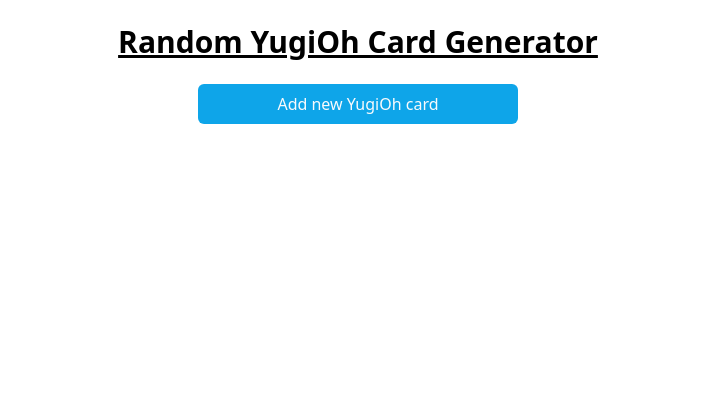
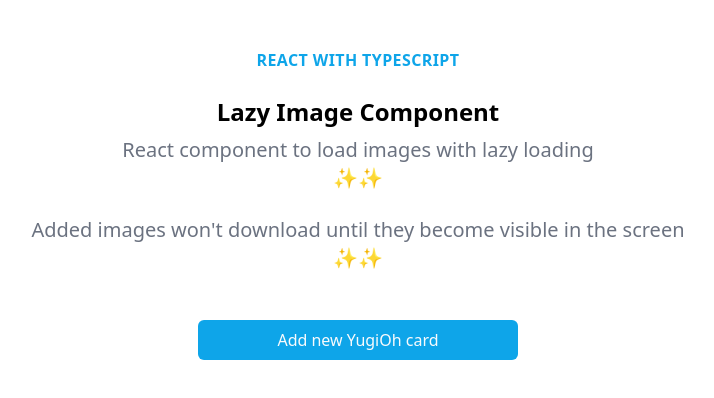
Before and after one commit to Sazocar/lazy-loading-react-ts, a Next.js app: page / in a window 1280 px wide. Shown: the top 398 px of the page, without its empty margins (282-996 px from the left). Built offline with nearby package versions, Linux system fonts and the light colour scheme.

Commit message:
ADD header with description

```diff
--- /dev/null
+++ b/src/components/Header.tsx
@@ -0,0 +1,20 @@
+const Header = (): JSX.Element => {
+  return (
+    <div className='my-6 mx-8'>
+      <h3 className='mb-6 text-base leading-6 text-sky-500 font-semibold tracking-wide uppercase'>
+        React with Typescript
+      </h3>
+      <h1 className='mb-2 text-2xl font-bold'>Lazy Image Component</h1>
+      <p className='mb-6 text-xl text-gray-500'>
+        React component to load images with lazy loading <br /> ✨✨
+      </p>
+
+      <p className='text-gray-500 text-xl'>
+        {`Added images won't download until they become visible in the screen`}
+        <br /> ✨✨
+      </p>
+    </div>
+  )
+}
+
+export default Header
--- a/src/pages/index.tsx
+++ b/src/pages/index.tsx
@@ -2,6 +2,7 @@
 import type { MouseEventHandler } from 'react'
 import RandomCard from '@/components/RandomCard'
 import Head from 'next/head'
+import Header from '@/components/Header'
 
 export const getCardFromAPI = async () => {
   const response = await fetch(
@@ -19,23 +20,20 @@
     setImages([...images, card])
   }
 
-  // useEffect(() => {
-  //   addNewCard()
-  // }, [])
-
   return (
     <>
       <Head>
-        <title>Create Next App</title>
-        <meta name='description' content='Generated by create next app' />
+        <title>Random YugiOh Card | Simón A. Azócar</title>
+        <meta
+          name='description'
+          content='Generated by create next app and tailwind css'
+        />
         <meta name='viewport' content='width=device-width, initial-scale=1' />
         <link rel='icon' href='/favicon.ico' />
       </Head>
 
       <main className='pt-6 grid place-content-center text-center'>
-        <h1 className='text-3xl font-bold underline'>
-          Random YugiOh Card Generator
-        </h1>
+        <Header />
         <div className='container w-80 mx-auto'>
           <button
             onClick={addNewCard}
```
